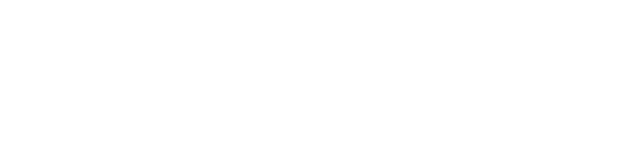
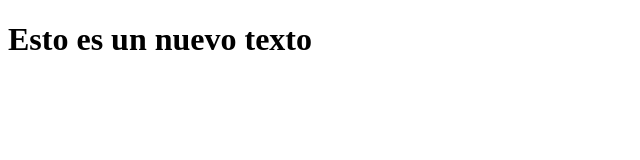
Before and after one commit to jhomora/mi_curso_git, a plain HTML site: page index.html in a window 1280 px wide. Shown: the whole page, without its empty margins (0-640 px from the left). Drawn offline with Linux system fonts and the light colour scheme.

Commit message:
ahora el index.html tiene un h1

```diff
--- a/index.html
+++ b/index.html
@@ -8,5 +8,7 @@
 </head>
 <body>
 
+    <h1>Esto es un nuevo texto</h1>
+
 </body>
 </html>
```
